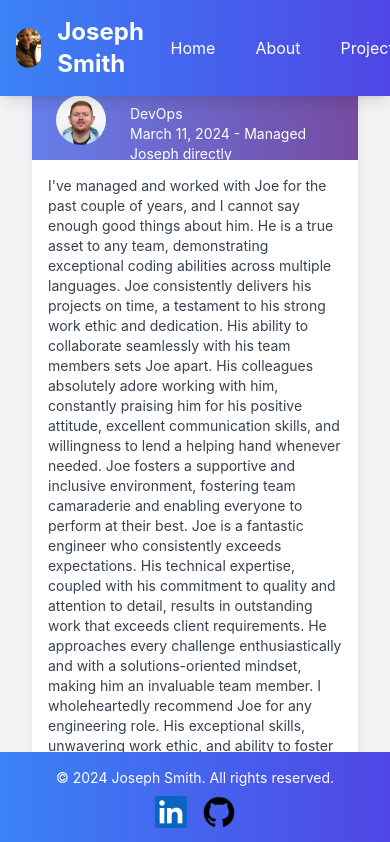
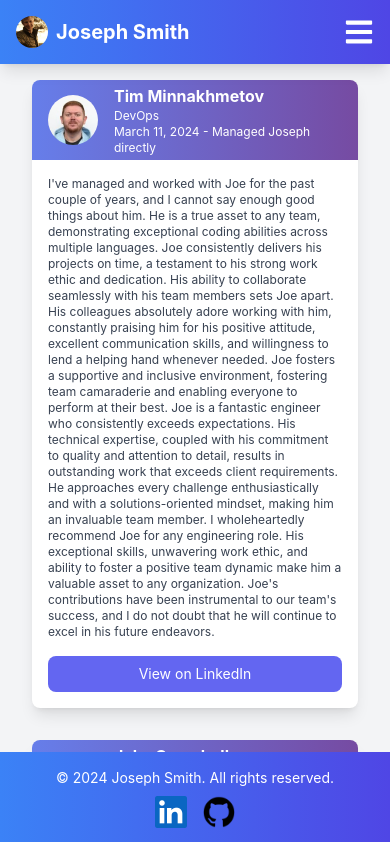
Before and after one commit to j-b-smith/joseph-smith-portfolio, a Next.js app: page /recommendations in a window 390 px wide. Shown: the top 842 px of the page. Built offline with nearby package versions, Linux system fonts and the light colour scheme.

Commit message:
Mobile friendly updates

```diff
--- a/components/ImageGallery.tsx
+++ b/components/ImageGallery.tsx
@@ -27,15 +27,20 @@ const ImageGallery: React.FC = () => {
   };
 
   return (
-    <div className="flex-1 min-h-full grid grid-cols-2 gap-4">
+    <div className="grid grid-cols-1 sm:grid-cols-2 lg:grid-cols-3 gap-4">
       {images.map((image, index) => (
-        <img
+        <div
           key={index}
-          src={image}
-          alt={`Thumbnail ${index + 1}`}
-          className="w-full h-40 object-cover cursor-pointer rounded-lg hover:opacity-80 transition-opacity"
+          className="w-full h-64 sm:h-72 lg:h-80 overflow-hidden cursor-pointer rounded-lg relative"
           onClick={() => openModal(image)}
-        />
+        >
+          <img
+            key={index}
+            src={image}
+            alt={`Thumbnail ${index + 1}`}
+            className="w-full h-full object-cover hover:opacity-80 transition-opacity"
+          />
+        </div>
       ))}
       <ImageModal isOpen={isModalOpen} imageSrc={selectedImage} onClose={closeModal} />
     </div>
--- a/components/Layout.tsx
+++ b/components/Layout.tsx
@@ -5,10 +5,10 @@ const Layout: React.FC<{ children: React.ReactNode }> = ({ children }) => {
   return (
     <div className="flex flex-col min-h-screen">
       <NavBar />
-      <main className="flex-grow container m-auto py-10 px-6">
+      <main className="flex-grow container m-auto py-10 px-6 pb-20">
         {children}
       </main>
-      <Footer />
+        <Footer />
     </div>
   );
 };
--- a/components/NavBar.tsx
+++ b/components/NavBar.tsx
@@ -1,69 +1,85 @@
+import { useState } from "react";
 import Link from "next/link";
 import { useRouter } from "next/router";
+import { FaBars } from "react-icons/fa";
 
 const Navbar = () => {
   const router = useRouter();
   const isHomePage = router.pathname === "/";
+  const [isOpen, setIsOpen] = useState(false);
+
+  const toggleMenu = () => {
+    setIsOpen(!isOpen);
+  };
+
+  const closeMenu = () => {
+    setIsOpen(false);
+  };
+
   const getStyling = (path: string) =>
-    `px-3 py-2 rounded-md text-white transition-colors duration-300 cursor-pointer ${
-      router.pathname === path
-        ? "bg-indigo-700"
-        : "hover:bg-indigo-500"
+    `block px-4 py-2 text-white rounded-md transition-colors duration-300 ${
+      router.pathname === path ? "bg-indigo-700" : "hover:bg-indigo-500"
     }`;
+
   return (
     <header className="fixed top-0 left-0 right-0 bg-gradient-to-r from-blue-500 to-indigo-600 shadow-lg z-50">
       <div className="container flex justify-between items-center py-4 px-6">
         <div className="flex items-center">
-          <div className={`w-10 h-10 mr-4 ${isHomePage ? "invisible" : ""}`}>
+          <div className="w-8 h-8 mr-2">
             <img
               src="/profile.jpeg"
               alt="Joseph Smith"
               className="rounded-full w-full h-full object-cover"
             />
           </div>
-          <h1 className="text-2xl font-bold text-white">Joseph Smith</h1>
+          <h1 className="text-xl font-bold text-white">Joseph Smith</h1>
         </div>
-        <nav className="space-x-4">
+        <button onClick={toggleMenu} className="text-white text-3xl lg:hidden">
+          <FaBars />
+        </button>
+        <nav className="hidden lg:flex space-x-4">
           <Link href="/" passHref>
-            <span
-              className={getStyling('/')}
-            >
-              Home
-            </span>
+            <span className={getStyling("/")}>Home</span>
           </Link>
           <Link href="/about" passHref>
-            <span
-              className={getStyling('/about')}
-            >
-              About
-            </span>
+            <span className={getStyling("/about")}>About</span>
           </Link>
           <Link href="/projects" passHref>
-            <span
-              className={getStyling('/projects')}
-            >
-              Projects
-            </span>
+            <span className={getStyling("/projects")}>Projects</span>
           </Link>
           <Link href="/resume" passHref>
-            <span
-              className={getStyling('/resume')}
-            >
-              Resume
-            </span>
+            <span className={getStyling("/resume")}>Resume</span>
           </Link>
           <Link href="/recommendations" passHref>
-            <span className={getStyling('/recommendations')}>Recommendations</span>
+            <span className={getStyling("/recommendations")}>Recommendations</span>
           </Link>
           <Link href="/contact" passHref>
-            <span
-              className={getStyling('/contact')}
-            >
-              Contact
-            </span>
+            <span className={getStyling("/contact")}>Contact</span>
           </Link>
         </nav>
       </div>
+      {isOpen && (
+        <div className="lg:hidden bg-indigo-600 shadow-lg rounded-md p-4 space-y-2 absolute w-full left-0 top-[4rem]">
+          <Link href="/" passHref>
+            <span className={getStyling("/")} onClick={closeMenu}>Home</span>
+          </Link>
+          <Link href="/about" passHref>
+            <span className={getStyling("/about")} onClick={closeMenu}>About</span>
+          </Link>
+          <Link href="/projects" passHref>
+            <span className={getStyling("/projects")} onClick={closeMenu}>Projects</span>
+          </Link>
+          <Link href="/resume" passHref>
+            <span className={getStyling("/resume")} onClick={closeMenu}>Resume</span>
+          </Link>
+          <Link href="/recommendations" passHref>
+            <span className={getStyling("/recommendations")} onClick={closeMenu}>Recommendations</span>
+          </Link>
+          <Link href="/contact" passHref>
+            <span className={getStyling("/contact")} onClick={closeMenu}>Contact</span>
+          </Link>
+        </div>
+      )}
     </header>
   );
 };
--- a/components/RecommendationCard.tsx
+++ b/components/RecommendationCard.tsx
@@ -23,12 +23,11 @@ const RecommendationCard: React.FC<RecommendationCardProps> = ({
   return (
     <div className="bg-white shadow-lg rounded-lg overflow-hidden flex flex-col h-full min-h-[350px]">
       <div
-        className="w-full h-20 flex items-center px-6 py-2"
+        className="w-full h-20 flex items-center px-4 sm:px-6 py-2"
         style={{
           background: "linear-gradient(to right, #667eea, #764ba2)",
         }}
       >
-        <div className="flex items-center">
         <Image
           src={imagePath}
           alt={`${reviewerName} profile picture`}
@@ -36,17 +35,18 @@ const RecommendationCard: React.FC<RecommendationCardProps> = ({
           height={50}
           className="rounded-full"
         />
-          <div className="ml-6">
-            <h3 className="text-lg font-bold text-white">{reviewerName}</h3>
-            <p className="text-sm text-white">{jobTitle}</p>
-            <p className="text-sm text-white">
+        <div className="ml-4 sm:ml-6">
+          <h3 className="text-base sm:text-lg font-bold text-white">
+            {reviewerName}
+          </h3>
+          <p className="text-xs sm:text-sm text-white">{jobTitle}</p>
+          <p className="text-xs sm:text-sm text-white">
             {date} - {relationship}
           </p>
         </div>
       </div>
-      </div>
       <div className="p-4 flex flex-col flex-grow">
-        <p className="text-sm text-gray-700 mb-4 flex-grow break-words">
+        <p className="text-xs sm:text-sm text-gray-700 mb-4 flex-grow break-words">
           {reviewContent}
         </p>
         <Link
@@ -58,7 +58,7 @@ const RecommendationCard: React.FC<RecommendationCardProps> = ({
               `"Recommendation from ${reviewerName}" clicked`
             )
           }
-          className="bg-indigo-500 text-white py-2 px-4 rounded-lg hover:bg-indigo-600 hover:text-white transition-colors duration-300 text-center mt-auto"
+          className="bg-indigo-500 text-white py-2 px-4 rounded-lg hover:bg-indigo-600 hover:text-white transition-colors duration-300 text-center mt-auto text-sm sm:text-base"
         >
           View on LinkedIn
         </Link>
--- a/package.json
+++ b/package.json
@@ -9,6 +9,9 @@
     "lint": "next lint"
   },
   "dependencies": {
+    "@fortawesome/fontawesome-svg-core": "^6.6.0",
+    "@fortawesome/free-solid-svg-icons": "^6.6.0",
+    "@fortawesome/react-fontawesome": "^0.2.2",
     "@react-pdf-viewer/core": "^3.12.0",
     "@react-pdf-viewer/default-layout": "^3.12.0",
     "@react-pdf-viewer/toolbar": "^3.12.0",
@@ -16,7 +19,8 @@
     "next": "14.2.5",
     "pdfjs-dist": "^3.4.120",
     "react": "^18",
-    "react-dom": "^18"
+    "react-dom": "^18",
+    "react-icons": "^5.3.0"
   },
   "devDependencies": {
     "@types/node": "^20",
--- a/pages/recommendations.tsx
+++ b/pages/recommendations.tsx
@@ -13,7 +13,7 @@ const recommendations = [
   },
   {
     reviewerName: 'Jake Campbell',
-    jobTitle: 'Principal Quality Assurance Engineer at Routable',
+    jobTitle: 'Principal QA Engineer at Routable',
     date: 'March 11, 2024',
     relationship: 'Was senior to Joseph but didn\'t manage Joseph directly',
     reviewContent: `I am delighted to write this recommendation for Joseph Smith, whom I have had the pleasure of working alongside as a Software Quality Test Automation Developer. Joseph is an exceptional professional whose contributions to our team have consistently exceeded expectations. One of Joseph's standout qualities is his remarkable productivity speed. His ability to efficiently complete tasks without compromising quality is truly impressive. Whether it's designing automated test scripts or executing test cases, Joseph consistently delivers outstanding results within tight deadlines. He possesses a deep understanding of various testing methodologies, tools, and frameworks, allowing him to tackle complex challenges with ease. Joseph's aptitude for grasping new concepts quickly and applying them effectively sets him apart as a highly capable and adaptable professional. His technical expertise has been instrumental in identifying and resolving critical issues, thereby enhancing the overall quality and reliability of our software products. Furthermore, Joseph's positive attitude is contagious. He approaches every task with enthusiasm, optimism, and a willingness to learn. His ability to maintain a positive outlook, even in the face of adversity, inspires those around him and fosters a collaborative and supportive work environment. Joseph's exceptional interpersonal skills and team-oriented mindset make him a pleasure to work with and a valuable addition to any team.`,
@@ -37,7 +37,7 @@ const recommendations = [
   },
   {
     reviewerName: 'Ashley Ancheta',
-    jobTitle: 'Software QA Engineer | Fanatic of user empathy and bug hunting',
+    jobTitle: 'Software QA Engineer',
     date: 'March 5, 2024',
     relationship: 'Worked with Joseph on the same team',
     reviewContent: `I was always impressed by Joe's attention to detail and knowledge in automation whenever we worked together. One of the things I most admire about Joe is his calm and friendly demeanor in the most stressful of situations. As an example, when I was working on code release I found multiple backend functional tests that failed and I needed help investigating and re-running them. Joe was super quick to respond and began investigating. He explained clearly where the test failed and why. Without his agility and support, I wouldn't have been able to complete code release as quickly as we did together. In addition to that, when Joe came back to Routable as a Senior SQA Engineer, he made himself always available to help the team out even while trying to get his bearings together during the first weeks. Joe is a dedicated and hardworking engineer who brings out the best quality in any project. Any team will be thrilled and happy they made a decision on Joe!`,
--- a/pages/resume.tsx
+++ b/pages/resume.tsx
@@ -9,15 +9,15 @@ const Resume = () => {
   const defaultLayoutPluginInstance = defaultLayoutPlugin();
 
   return (
-    <div className="flex flex-col min-h-full">
+    <div className="flex flex-col min-h-screen pb-4">
       <div
-        className="container mx-auto flex flex-col lg:flex-row gap-8 items-stretch flex-grow pt-10 px-6"
-        style={{ height: "calc(100vh - 10rem)" }}
+        className="container mx-auto flex flex-col gap-8 items-stretch flex-grow pt-10 px-4 sm:px-6"
+        style={{ height: "auto" }}
       >
-        <div className="lg:w-1/2 flex-shrink-0">
+        <div className="w-full lg:w-1/2 mx-auto">
           <ResumeSummaryCard />
         </div>
-        <div className="lg:w-1/2 flex-shrink-0 h-full overflow-hidden">
+        <div className="w-full lg:w-1/2 mx-auto h-full overflow-hidden">
           <div className="border shadow-lg rounded-lg h-full w-full overflow-hidden">
             <Worker
               workerUrl={`https://unpkg.com/pdfjs-dist@3.4.120/build/pdf.worker.min.js`}
```
Also changed, not shown: pages/index.tsx (+8 -8 lines), 1 other file (tests, documents, lock files or other folders). Lines whose indentation alone changed are shown as unchanged.
